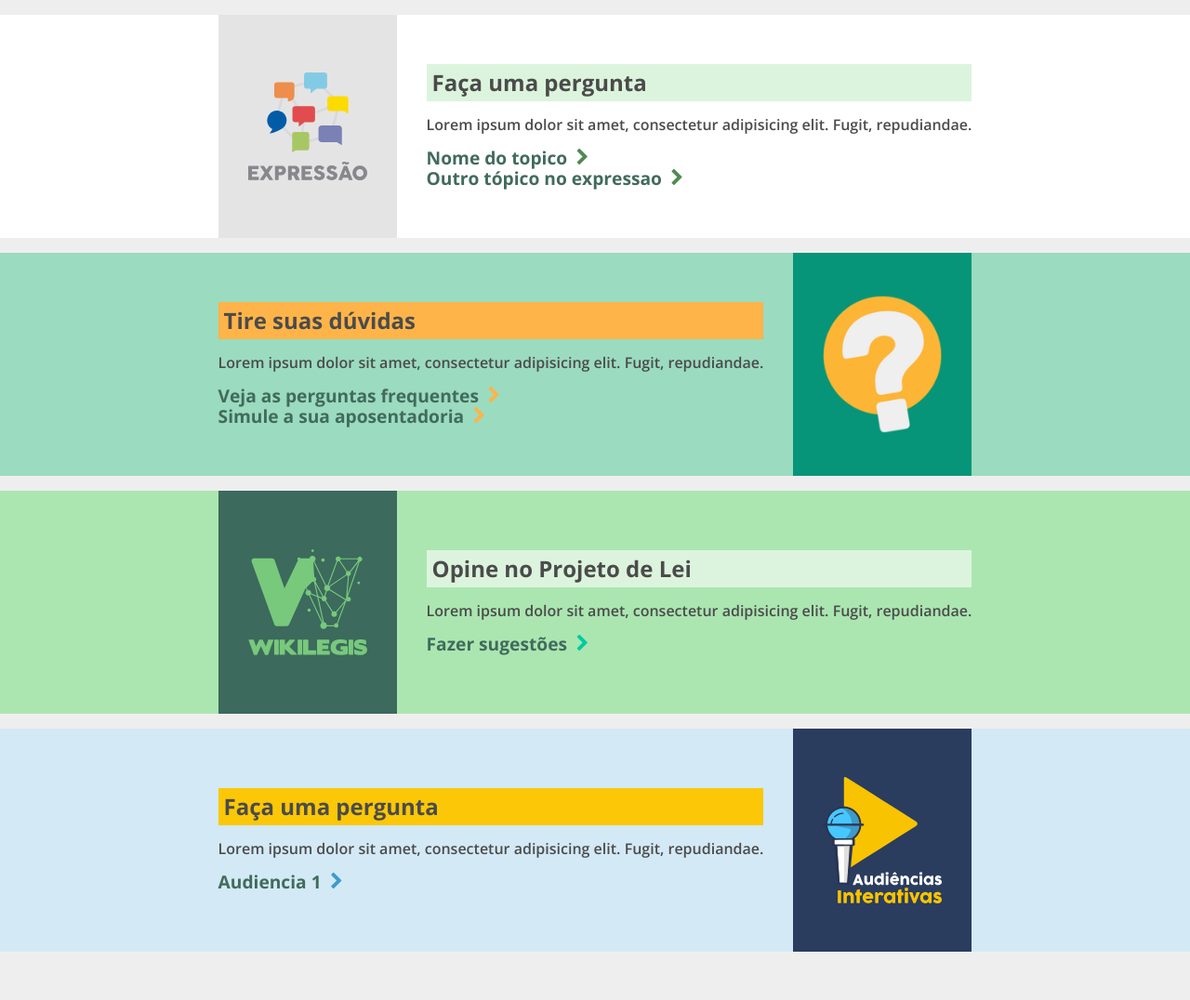
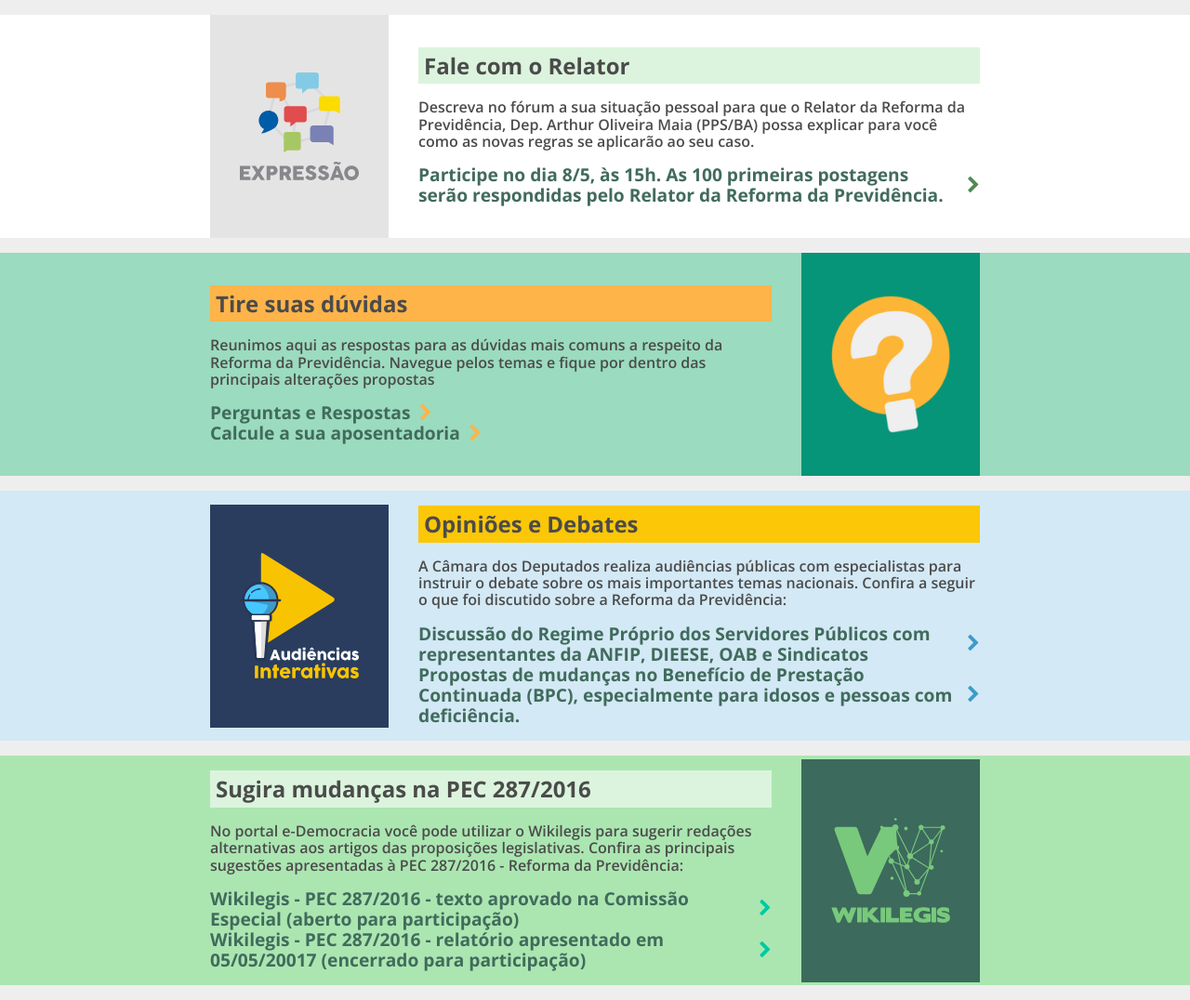
Before and after one commit to labhackercd/hotsite-edemocracia, a Jekyll site: the page built from index.html, in a window 1280 px wide. Shown: the whole page at 93% size. Built offline with Jekyll 4.4.1, drawn with Linux system fonts in a browser that asks for light colours; before the commit the page ends 1040 px from its top, so only the background shows below that.

Commit message:
Added texts
Signed-off-by: Matheus Fernandes <matheus.souza.fernandes@gmail.com>

```diff
--- a/_data/data.yml
+++ b/_data/data.yml
@@ -1,35 +1,39 @@
 - class: expressao
-  title: Faça uma pergunta
-  text: Lorem ipsum dolor sit amet, consectetur adipisicing elit. Fugit, repudiandae.
+  title: Fale com o Relator
+  text: Descreva no fórum a sua situação pessoal para que o Relator da Reforma da Previdência, Dep. Arthur Oliveira Maia (PPS/BA) possa explicar para você como as novas regras se aplicarão ao seu caso.
   image_name: logo-expressao.svg
   links:
-    - link_text: Nome do topico
-      link_url: http://www.pudim.com.br
-    - link_text: Outro tópico no expressao
-      link_url: http://www.pudim.com.br
+    - link_text: Participe no dia 8/5, às 15h. As 100 primeiras postagens serão respondidas pelo Relator da Reforma da Previdência.
+      link_url: \#
 
 - class: faq
   title: Tire suas dúvidas
-  text: Lorem ipsum dolor sit amet, consectetur adipisicing elit. Fugit, repudiandae.
+  text: Reunimos aqui as respostas para as dúvidas mais comuns a respeito da Reforma da Previdência. Navegue pelos temas e fique por dentro das principais alterações propostas
   image_name: logo-faq.png
   links:
-    - link_text: Veja as perguntas frequentes
-      link_url: http://www.pudim.com.br
-    - link_text: Simule a sua aposentadoria
-      link_url: http://www.pudim.com.br
+    - link_text: Perguntas e Respostas
+      link_url: /previdencia/faq/
+    - link_text: Calcule a sua aposentadoria
+      link_url: \#
+
+- class: audiencias
+  title: Opiniões e Debates
+  text: >
+    A Câmara dos Deputados realiza audiências públicas com especialistas para instruir o debate sobre os mais importantes temas nacionais. Confira a seguir o que foi discutido sobre a Reforma da Previdência:
+  image_name: logo-audiencias.svg
+  links:
+    - link_text: Discussão do Regime Próprio dos Servidores Públicos com representantes da ANFIP, DIEESE, OAB e Sindicatos
+      link_url: \#
+    - link_text: Propostas de mudanças no Benefício de Prestação Continuada (BPC), especialmente para idosos e pessoas com deficiência.
+      link_url: \#
 
 - class: wikilegis
-  title: Opine no Projeto de Lei
-  text: Lorem ipsum dolor sit amet, consectetur adipisicing elit. Fugit, repudiandae.
+  title: Sugira mudanças na PEC 287/2016
+  text: >
+    No portal e-Democracia você pode utilizar o Wikilegis para sugerir redações alternativas aos artigos das proposições legislativas. Confira as principais sugestões apresentadas à PEC 287/2016 - Reforma da Previdência:
   image_name: logo-wikilegis.svg
   links:
-    - link_text: Fazer sugestões
-      link_url: http://www.pudim.com.br
-
-- class: audiencias
-  title: Faça uma pergunta
-  text: Lorem ipsum dolor sit amet, consectetur adipisicing elit. Fugit, repudiandae.
-  image_name: logo-audiencias.svg
-  links:
-    - link_text: Audiencia 1
-      link_url: http://www.pudim.com.br
+    - link_text: Wikilegis - PEC 287/2016 - texto aprovado na Comissão Especial (aberto para participação)
+      link_url: \#
+    - link_text: Wikilegis - PEC 287/2016 - relatório apresentado em 05/05/20017 (encerrado para participação)
+      link_url: \#
--- a/assets/sass/content/_content.scss
+++ b/assets/sass/content/_content.scss
@@ -33,7 +33,7 @@
   @include bannerVariable('background-color', 'image-bg-color');
 
   @media screen and (min-width: 860px) {
-    flex: 0 1 12em;
+    flex: 1 0 12em;
     margin: 0 1em;
     min-height: 15em;
   }
```
